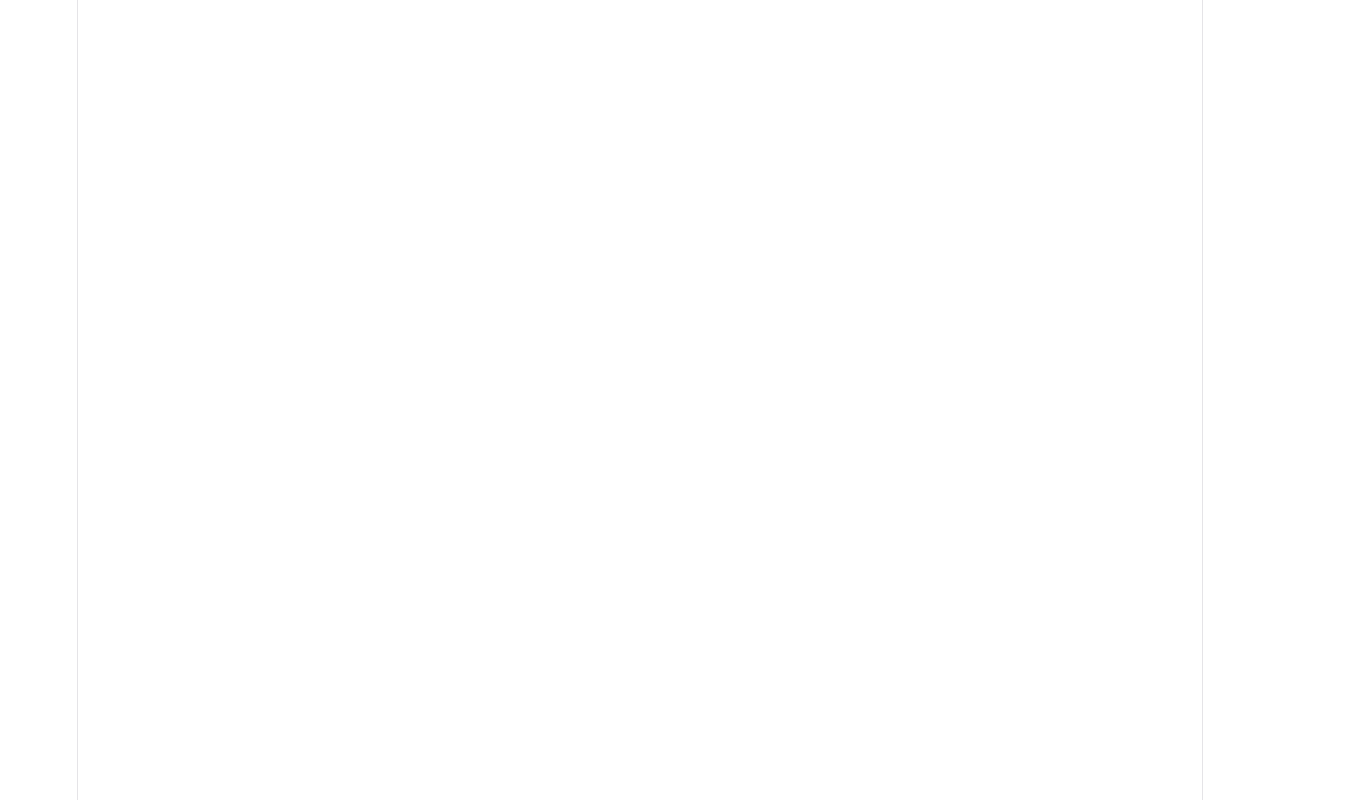
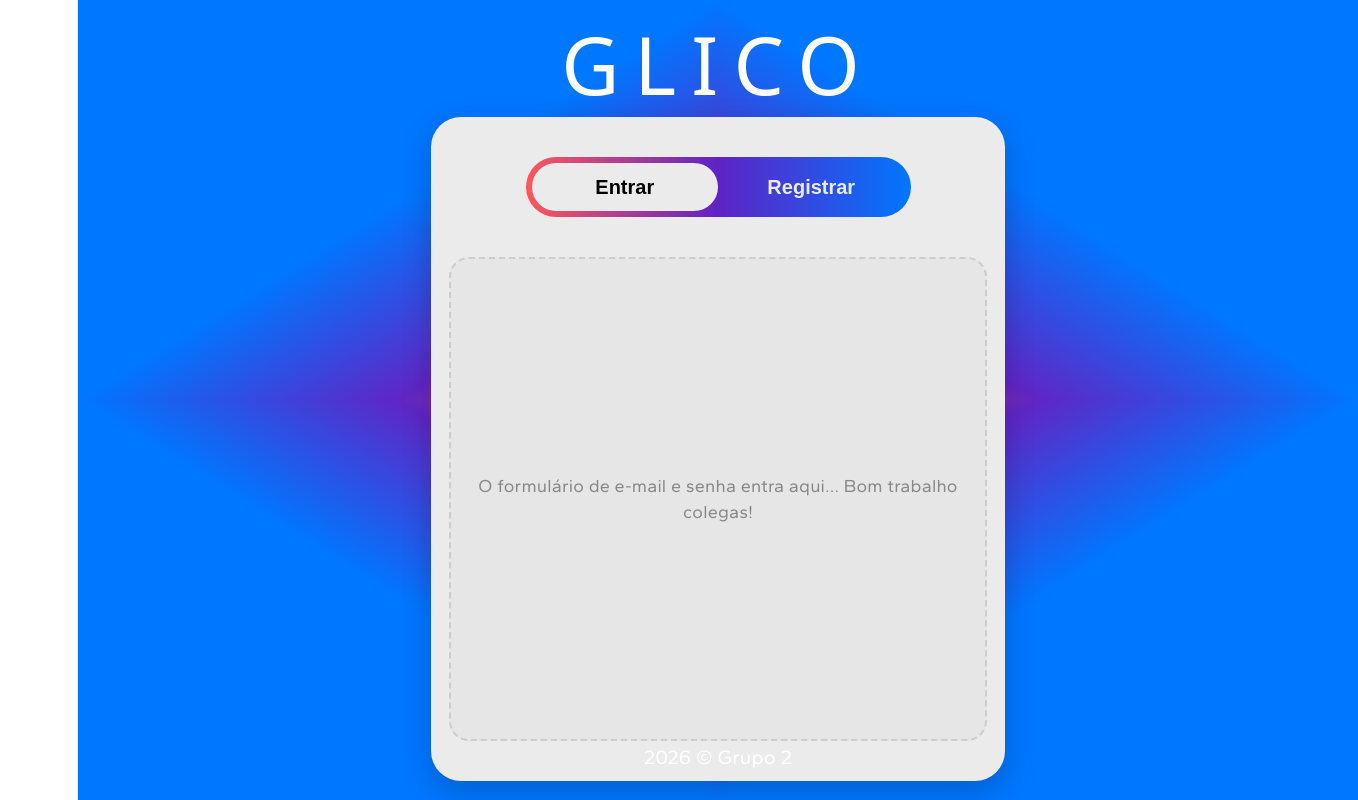
Before and after one commit to guivconB/glico, a React (Vite) app: page /login in a window 1280 px wide. Before the commit this address had no page. Shown: the whole page, 1358 px wide, since content can reach past the window. Built offline with nearby package versions, Linux system fonts and the light colour scheme.

Commit message:
Feature: Setup inicial da Tela de Login

```diff
--- a/src/App.jsx
+++ b/src/App.jsx
@@ -1,12 +1,14 @@
 import { BrowserRouter, Routes, Route } from 'react-router-dom';
 import IntroPage from './pages/introPage';
 import Dashboard from './pages/Dashboard';
+import Login from './pages/Login'; // <--- Importado a nova tela
 
 function App() {
   return (
     <BrowserRouter>
       <Routes>
         <Route path="/" element={<IntroPage />} />
+        <Route path="/login" element={<Login />} /> {/* <--- Nova Rota */}
         <Route path="/dashboard" element={<Dashboard />} />
       </Routes>
     </BrowserRouter>
--- /dev/null
+++ b/src/pages/Login.css
@@ -0,0 +1,98 @@
+@import url('https://fonts.googleapis.com/css2?family=Gantari:wght@400;500;600;700&display=swap');
+
+.login-container {
+  width: 100vw;
+  height: 100vh;
+  display: flex;
+  flex-direction: column;
+  justify-content: center;
+  align-items: center;
+  position: relative;
+  /* Complex gradient background do design */
+  background:
+    linear-gradient(to bottom right, rgba(255, 84, 87, 0.98) 0%, rgba(94, 35, 197, 0.99) 25%, #0077FF 50%) bottom right / 50% 50% no-repeat,
+    linear-gradient(to bottom left, rgba(255, 84, 87, 0.98) 0%, rgba(94, 35, 197, 0.99) 25%, #0077FF 50%) bottom left / 50% 50% no-repeat,
+    linear-gradient(to top left, rgba(255, 84, 87, 0.98) 0%, rgba(94, 35, 197, 0.99) 25%, #0077FF 50%) top left / 50% 50% no-repeat,
+    linear-gradient(to top right, rgba(255, 84, 87, 0.98) 0%, rgba(94, 35, 197, 0.99) 25%, #0077FF 50%) top right / 50% 50% no-repeat;
+  font-family: 'Gantari', sans-serif;
+  overflow: hidden;
+}
+
+.login-logo {
+  color: white;
+  font-size: 80px;
+  font-weight: 400;
+  letter-spacing: 15px;
+  margin-bottom: 40px;
+  text-align: center;
+}
+
+.login-card {
+  width: 574px;
+  height: 664px;
+  background: #EBEBEB;
+  border-radius: 30px;
+  display: flex;
+  flex-direction: column;
+  align-items: center;
+  padding: 40px;
+  box-sizing: border-box;
+  box-shadow: 0 10px 30px rgba(0,0,0,0.2);
+}
+
+.toggle-container {
+  width: 385px;
+  height: 60px;
+  background: linear-gradient(to right, rgba(255, 84, 87, 0.98) 0%, #5E23C5 50%, #0077FF 100%);
+  border-radius: 34.5px;
+  display: flex;
+  position: relative;
+  align-items: center;
+  padding: 6px;
+  box-sizing: border-box;
+  margin-bottom: 40px;
+}
+
+.toggle-btn {
+  flex: 1;
+  height: 48px;
+  border-radius: 30px;
+  border: none;
+  background: transparent;
+  color: #EBEBEB;
+  font-size: 20px;
+  font-weight: 600;
+  cursor: pointer;
+  z-index: 2;
+  transition: all 0.3s ease;
+}
+
+.toggle-btn.active {
+  background: #EBEBEB;
+  color: black;
+}
+
+.login-content-placeholder {
+  flex: 1;
+  display: flex;
+  flex-direction: column;
+  justify-content: center;
+  align-items: center;
+  color: #888;
+  font-size: 18px;
+  text-align: center;
+  width: 100%;
+  border: 2px dashed #ccc;
+  border-radius: 20px;
+  background-color: rgba(0,0,0,0.02);
+  padding: 20px;
+}
+
+.footer-text {
+  position: absolute;
+  bottom: 30px;
+  text-align: center;
+  color: white;
+  font-size: 20px;
+  font-weight: 400;
+}
--- /dev/null
+++ b/src/pages/Login.jsx
@@ -0,0 +1,30 @@
+import React from 'react';
+import './Login.css';
+
+const Login = () => {
+  return (
+    <div className="login-container">
+      {/* O título acima do card pode vir aqui */}
+      <h1 className="login-logo">GLICO</h1>
+
+      <div className="login-card">
+        {/* Toggle Container (Entrar / Registrar) - 20% do trabalho feito! */}
+        <div className="toggle-container">
+          <button className="toggle-btn active">Entrar</button>
+          <button className="toggle-btn">Registrar</button>
+        </div>
+
+        {/* Dica para os colegas: Façam o formulário aqui! */}
+        <div className="login-content-placeholder">
+          <p>O formulário de e-mail e senha entra aqui... Bom trabalho colegas!</p>
+        </div>
+      </div>
+
+      <div className="footer-text">
+        2026 © Grupo 2
+      </div>
+    </div>
+  );
+};
+
+export default Login;
```
